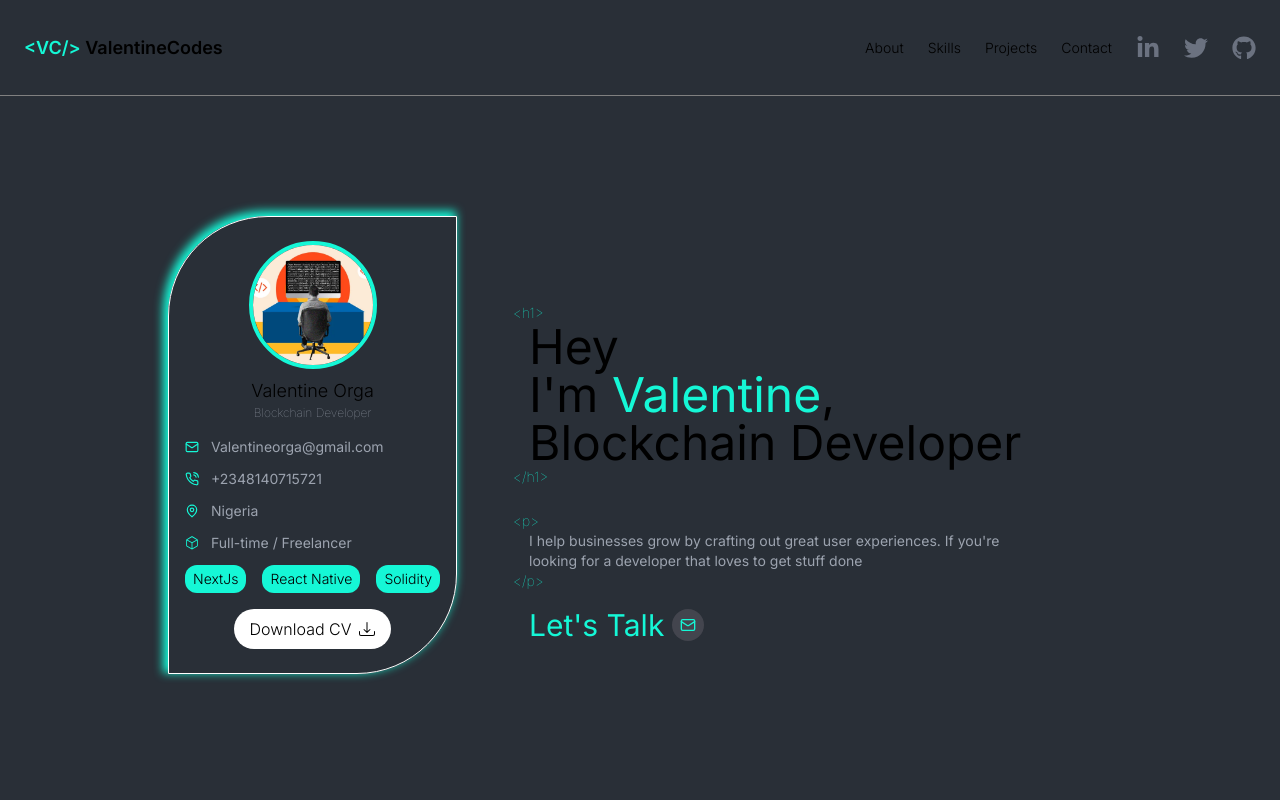
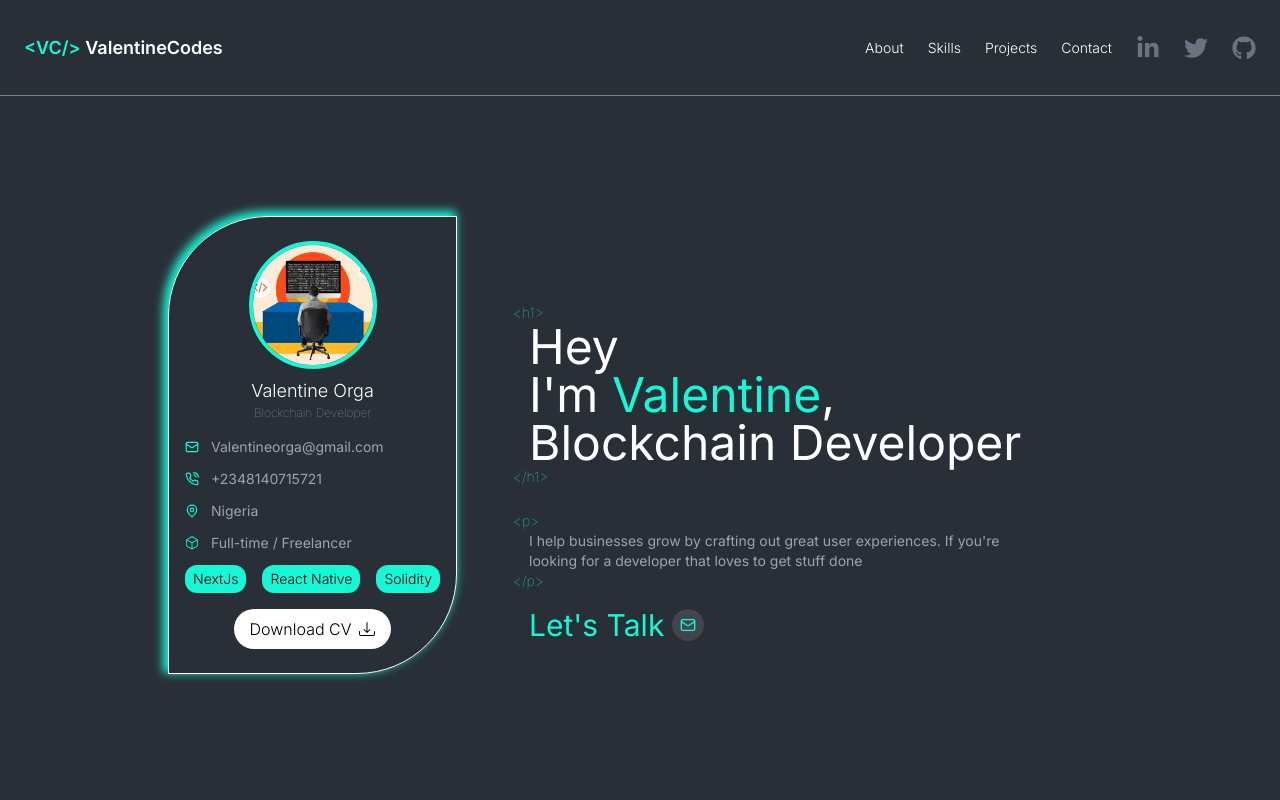
Before and after one commit to ValentineCodes/valentineorga, a Next.js app: page / in a window 1280 px wide. Shown: the top 800 px of the page. Built offline with nearby package versions, Linux system fonts and the light colour scheme.

Commit message:
set text color to white

```diff
--- a/app/page.tsx
+++ b/app/page.tsx
@@ -11,7 +11,7 @@ import { Popover } from '@headlessui/react'
 
 export default function Home() {
   return (
-    <main>
+    <main className="text-white">
       <Popover className="relative min-h-screen w-full bg-[#292f37]">
         <Header />
         <Hero />
```
